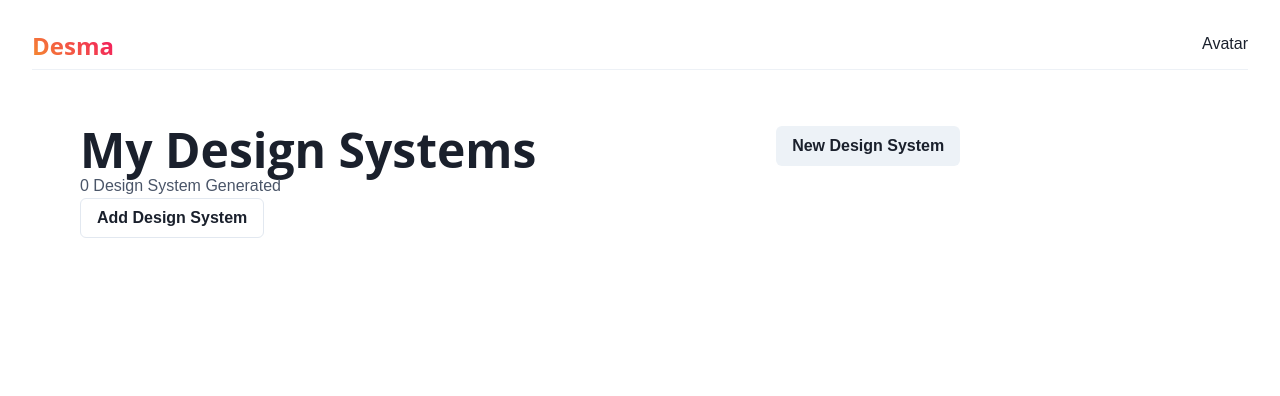
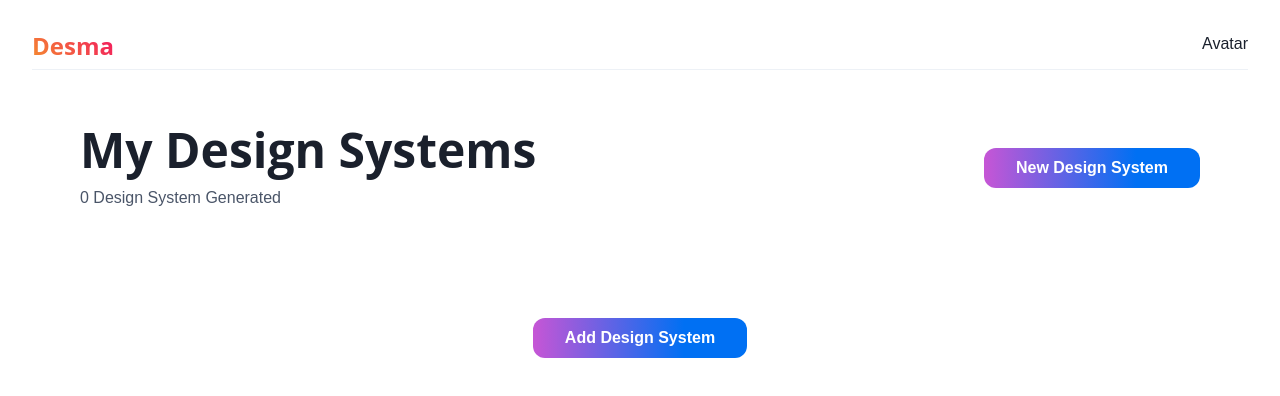
Before and after one commit to PedroEdu6786/desma-v2, a Next.js app: page /dashboard in a window 1280 px wide. Shown: the top 396 px of the page. Built offline with nearby package versions, Linux system fonts and the light colour scheme.

Commit message:
:lipstick: Add style to the UI elements of the dashboard

```diff
--- a/src/pages/_app.tsx
+++ b/src/pages/_app.tsx
@@ -5,6 +5,20 @@ const theme = extendTheme({
   fonts: {
     heading: `Ubuntu, 'Open Sans', sans-serif`,
     body: `Ubuntu, 'Raleway', sans-serif`,
+  },
+  components: {
+    Link: {
+      baseStyle: {
+        _hover: {
+          textDecoration: 'none',
+        },
+      },
+    },
+    Button: {
+      baseStyle: {
+        borderRadius: '0.75rem',
+      },
+    },
   },
 });
 
--- a/src/pages/dashboard.tsx
+++ b/src/pages/dashboard.tsx
@@ -7,6 +7,7 @@ const Dashboard: NextPage = (props) => {
     <Layout>
       <Grid
         p="12"
+        gap={3}
         gridTemplateAreas={`"header button_add"
                             "counter button_add"
                             "main main"`}
@@ -19,14 +20,32 @@ const Dashboard: NextPage = (props) => {
         <GridItem area="counter">
           <Text color="gray.600">0 Design System Generated</Text>
         </GridItem>
-        <GridItem area="button_add">
+        <GridItem area="button_add" alignSelf="center" justifySelf="end">
           <Link href="/designer">
-            <Button>New Design System</Button>
+            <Button
+              px={8}
+              bgGradient="linear(to-r, #aaffec -64%, #ff4ecd -20%, #0070f3 70.5%)"
+              _hover={{
+                opacity: 0.85,
+              }}
+              textColor="white"
+            >
+              New Design System
+            </Button>
           </Link>
         </GridItem>
-        <GridItem area="main">
+        <GridItem area="main" mt={24} justifySelf="center">
           <Link href="/designer">
-            <Button variant="outline">Add Design System</Button>
+            <Button
+              px={8}
+              bgGradient="linear(to-r, #aaffec -64%, #ff4ecd -20%, #0070f3 70.5%)"
+              _hover={{
+                opacity: 0.85,
+              }}
+              textColor="white"
+            >
+              Add Design System
+            </Button>
           </Link>
         </GridItem>
       </Grid>
```
